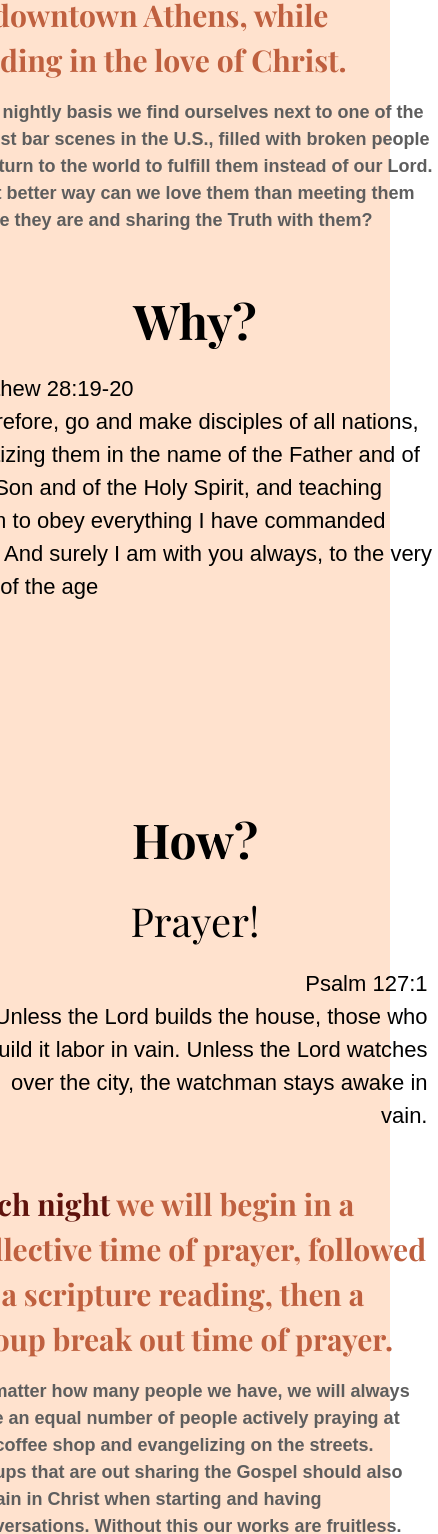
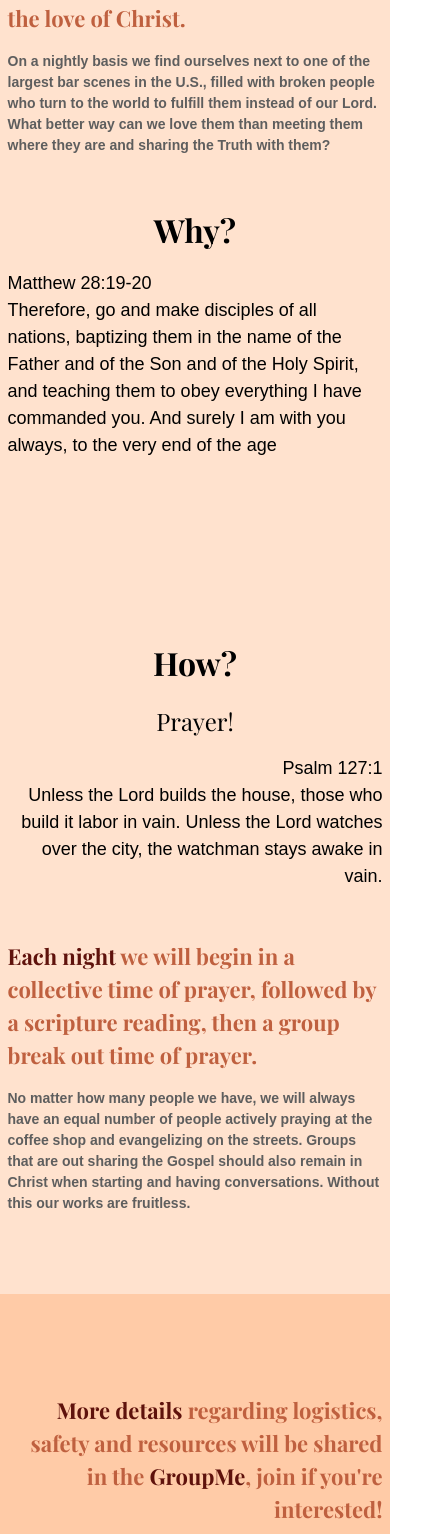
Before and after one commit to bainblan/harvest-athens, a Next.js app: page / in a window 390 px wide. Shown: the part 1877-3411 px from the top of the page, 438 px wide, since content can reach past the window. Built offline with nearby package versions, Linux system fonts and the light colour scheme.

Commit message:
fixing responsiveness on first page

```diff
--- a/components/Contact.tsx
+++ b/components/Contact.tsx
@@ -6,11 +6,11 @@ export default function Contact() {
     return (
         <section className="flex bg-[#FFCBA7] justify-center px-[10px] py-[100px] gap-[10px]">
             <div className="flex flex-col items-center md:flex-row w-fit h-fit justify-between gap-[70px]">
-                <FadeIn direction="left" className="flex flex-col gap-[16px] w-[485px] h-full justify-between">
-                    <p className="font-bold font-playfair text-[30px] text-[#BF603F] text-right">
+                <FadeIn direction="left" className="flex flex-col gap-[16px] w-[375px] md:w-[485px] h-full justify-between">
+                    <p className="font-bold font-playfair text-[22px] md:text-[30px] text-[#BF603F] text-right">
                         <span className="text-[#5F120C]">More details</span> regarding logistics, safety and resources will be shared in the <span className="text-[#5F120C]">GroupMe</span>, join if you&apos;re interested!
                     </p>
-                    <p className="font-semibold font-Lato text-[18px] text-[#5E5E5E] text-right">
+                    <p className="font-semibold font-Lato text-[14px] md:text-[18px] text-[#5E5E5E] text-right">
                         If you don&apos;t feel comfortable or ready to share the Gospel in that manner, we&apos;d still love to have you! Being only a member of the prayer team is as valuable, if not more valuable! We&apos;d also love to equip you and help get you to the point that Gospel conversations feel both comfortable and natural!
                     </p>
                 </FadeIn>
--- a/components/How.tsx
+++ b/components/How.tsx
@@ -2,25 +2,25 @@ import FadeIn from "../components/FadeIn";
 
 export default function How() {
     return (
-        <section className="flex bg-[#FFE2CE] justify-center px-[10px] py-[100px] gap-[10px]">
+        <section className="flex bg-[#FFE2CE] justify-center px-[10px] py-[80px] gap-[10px]">
             <div className="flex flex-col items-center md:flex-row gap-[50px] w-fit h-fit justify-between">
-                <FadeIn direction="up" className="flex flex-col gap-[16px] w-[465px] md:w-[414px] h-full justify-between">
-                    <p className="font-bold font-playfair text-[48px] text-black text-center">
+                <FadeIn direction="up" className="flex flex-col gap-[16px] w-[375px] md:w-[465px] md:w-[414px] h-full justify-between">
+                    <p className="font-bold font-playfair text-[32px] md:text-[48px] text-black text-center">
                         How?
                     </p>
-                    <p className="font-regular font-playfair text-[40px] text-black text-center">
+                    <p className="font-regular font-playfair text-[24px] md:text-[40px] text-black text-center">
                         Prayer!
                     </p>
-                    <p className="font-medium font-Lato text-[22px] text-black text-right">
+                    <p className="font-medium font-Lato text-[18px] md:text-[22px] text-black text-right">
                         Psalm 127:1<br />
                         Unless the Lord builds the house, those who build it labor in vain. Unless the Lord watches over the city, the watchman stays awake in vain.
                     </p>
                 </FadeIn>
-                <FadeIn direction="right" className="flex flex-col w-[465px] h-full gap-[16px] justify-between">
-                    <p className="font-bold font-playfair text-[30px] text-[#BF603F] text-left">
+                <FadeIn direction="right" className="flex flex-col w-[375px] md:w-[465px] h-full gap-[16px] justify-between">
+                    <p className="font-bold font-playfair text-[22px] md:text-[30px] text-[#BF603F] text-left">
                         <span className="text-[#5F120C]">Each night</span> we will begin in a collective time of prayer, followed by a scripture reading, then a group break out time of prayer.
                     </p>
-                    <p className="font-semibold font-Lato text-[18px] text-[#5E5E5E] text-left">
+                    <p className="font-semibold font-Lato text-[14px] md:text-[18px] text-[#5E5E5E] text-left">
                         No matter how many people we have, we will always have an equal number of people actively praying at the coffee shop and evangelizing on the streets. Groups that are out sharing the Gospel should also remain in Christ when starting and having conversations. Without this our works are fruitless.
                     </p>
                 </FadeIn>
--- a/components/Why.tsx
+++ b/components/Why.tsx
@@ -4,19 +4,19 @@ export default function Why() {
     return (
         <section className="flex bg-[#FFE2CE] justify-center px-[10px] py-[100px] gap-[10px]">
             <div className="flex flex-col items-center md:flex-row gap-[50px] w-fit h-fit justify-between">
-                <FadeIn direction="left" className="flex flex-col w-[475px] h-full gap-[16px] justify-between">
-                    <p className="font-bold font-playfair text-[30px] text-[#BF603F] md:text-right">
+                <FadeIn direction="left" className="flex flex-col w-[375px] md:w-[475px] h-full gap-[16px] justify-between">
+                    <p className="font-bold font-playfair text-[22px] md:text-[30px] text-[#BF603F] md:text-right">
                         <span className="text-[#5F120C]">Our Mission</span> is to bring the Gospel of Jesus Christ to the lost people of downtown Athens, while abiding in the love of Christ.
                     </p>
-                    <p className="font-semibold font-Lato text-[18px] text-[#5E5E5E] md:text-right">
+                    <p className="font-semibold font-Lato text-[14px] md:text-[18px] text-[#5E5E5E] md:text-right">
                         On a nightly basis we find ourselves next to one of the largest bar scenes in the U.S., filled with broken people who turn to the world to fulfill them instead of our Lord. What better way can we love them than meeting them where they are and sharing the Truth with them?
                     </p>
                 </FadeIn>
-                <FadeIn direction="up" className="flex flex-col gap-[16px] w-[475px] md:w-[414px] h-full justify-between">
-                    <p className="font-bold font-playfair text-[48px] text-black text-center">
+                <FadeIn direction="up" className="flex flex-col gap-[16px] w-[375px] md:w-[414px] h-full justify-between">
+                    <p className="font-bold font-playfair text-[32px] md:text-[48px] text-black text-center">
                         Why?
                     </p>
-                    <p className="font-medium font-Lato text-[22px] text-black md:text-left">
+                    <p className="font-medium font-Lato text-[18px] md:text-[22px] text-black md:text-left">
                         Matthew 28:19-20<br />
                         Therefore, go and make disciples of all nations, baptizing them in the name of the Father and of the Son and of the Holy Spirit, and teaching them to obey everything I have commanded you. And surely I am with you always, to the very end of the age
                     </p>
```
